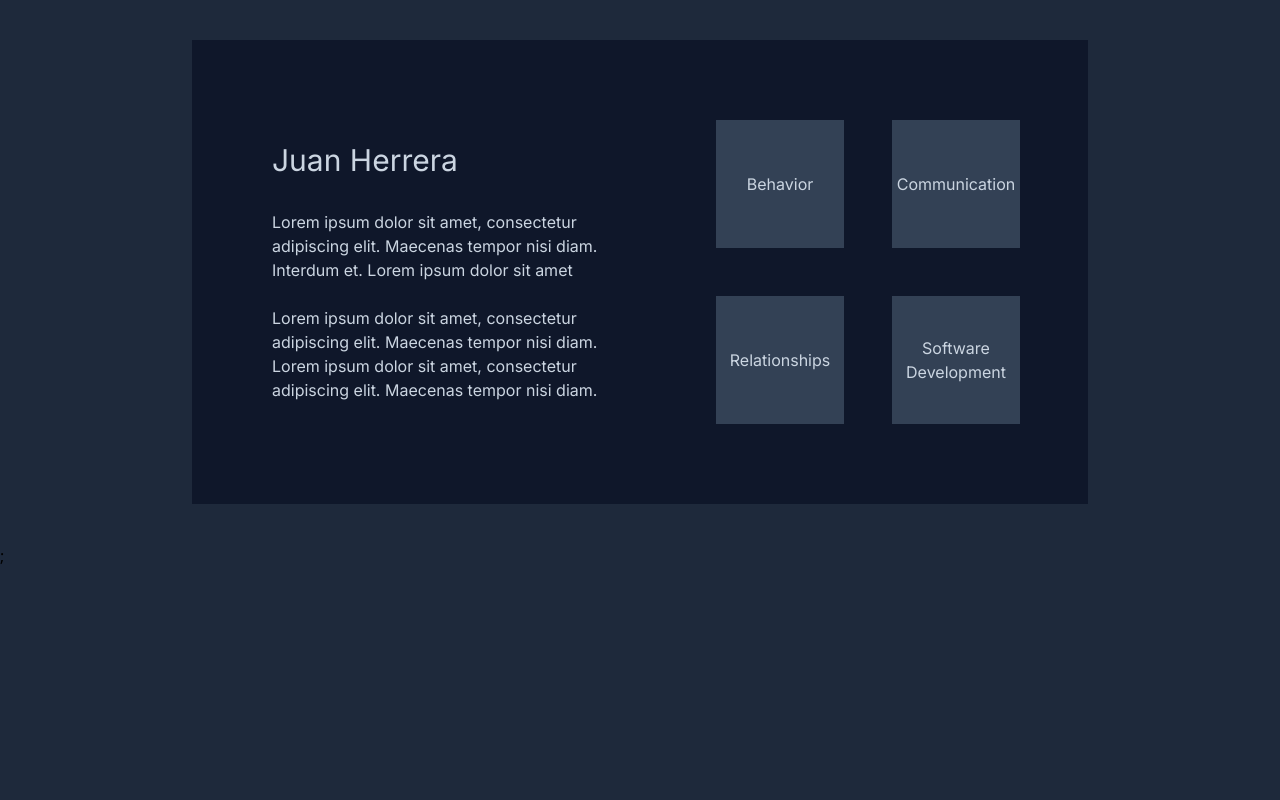
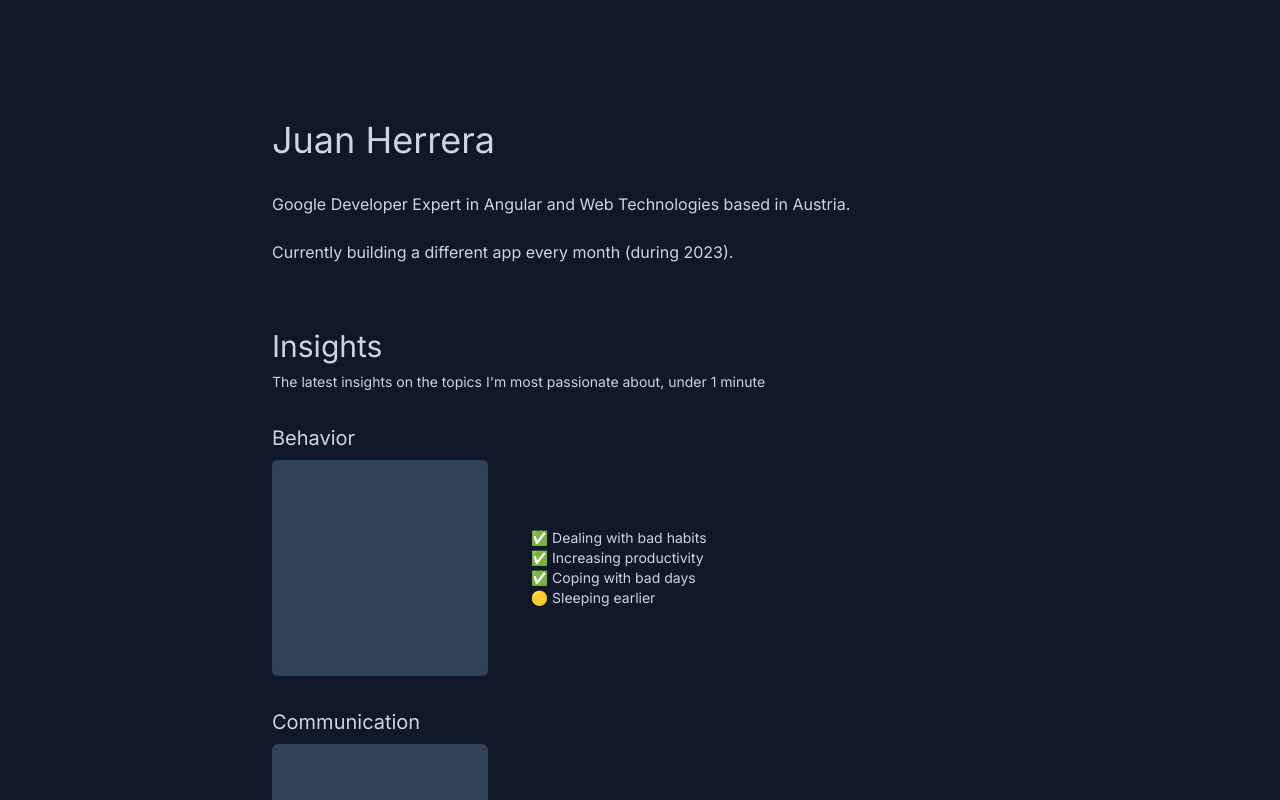
Before and after one commit to jdjuan/jdjuan.io, a Next.js app: page / in a window 1280 px wide. Shown: the top 800 px of the page. Built offline with nearby package versions, Linux system fonts and the light colour scheme; what tailwindcss-debug-screens would draw is missing.

Commit message:
add insights

```diff
--- a/pages/_document.tsx
+++ b/pages/_document.tsx
@@ -6,7 +6,7 @@ export default function Document() {
   return (
     <Html lang='en'>
       <Head></Head>
-      <body className={cx("bg-slate-800", { "debug-screens": isDev })}>
+      <body className={cx("bg-slate-900", { "debug-screens": isDev })}>
         <Main />
         <NextScript />
       </body>
--- /dev/null
+++ b/pages/_insights.ts
@@ -0,0 +1,19 @@
+export const insights = [
+  {
+    title: "Behavior",
+    topics: [
+      "✅ Dealing with bad habits",
+      "✅ Increasing productivity",
+      "✅ Coping with bad days",
+      "🟡 Sleeping earlier",
+    ],
+  },
+  {
+    title: "Communication",
+    topics: ["✅ Properly apologizing ", "✅ Public speaking", "✅ Writing your CV", "✅ Asking for mentorship"],
+  },
+  {
+    title: "Relationships",
+    topics: ["✅ Open relationships", "✅ Polyamory", "🟡 Living together"],
+  },
+];
--- a/pages/index.tsx
+++ b/pages/index.tsx
@@ -1,6 +1,7 @@
 import Head from "next/head";
 import cx from "classnames";
 import { Inter } from "@next/font/google";
+import { insights } from "./_insights";
 
 const inter = Inter({ subsets: ["latin"] });
 
@@ -11,12 +12,43 @@ export default function Home() {
         <title>Juan Herrera</title>
       </Head>
       <main
-        className={`${inter.className} max-w-4xl bg-slate-900 p-10 text-slate-300 sm:m-10 md:m-10 md:p-10 md:pr-6 lg:mx-auto lg:p-20 lg:pr-10`}
+        className={`${inter.className} max-w-4xl p-12 text-slate-300 sm:m-10 md:m-10 md:p-10 md:pr-6 lg:mx-auto lg:p-20 lg:pr-10`}
       >
-        {/* FIRST SCREEN */}
-        {/* max-sm:landscape:gap-8 */}
-        <div className='grid items-center gap-10 sm:grid-cols-2 sm:gap-14 md:gap-y-8 lg:gap-2 portrait:gap-16 landscape:gap-14'>
-          {/* ABOUT */}
+        {/* INTRO */}
+        <div className='mb-16'>
+          <h1 className='mb-8 text-4xl'>Juan Herrera</h1>
+          <div className=''>
+            <p>Google Developer Expert in Angular and Web Technologies based in Austria.</p>
+            <br />
+            <p>Currently building a different app every month (during 2023).</p>
+          </div>
+        </div>
+        {/* END INTRO */}
+        {/* INSIGHTS˝ */}
+        <div className='mb-16'>
+          <h2 className='mb-2 text-3xl'>Insights</h2>
+          <p className='text-sm'>The latest insights on the topics I&apos;m most passionate about, under 1 minute</p>
+          {insights.map(({ title, topics }) => (
+            <>
+              <div className='my-8'>
+                <h3 className='mb-2 text-xl'>{title}</h3>
+                <div className='grid grid-cols-12 items-center'>
+                  <div className='col-span-4'>
+                    <div className='aspect-square w-10/12 rounded-md bg-slate-700 bg-clip-content'></div>
+                  </div>
+                  <div className='col-span-8 text-sm'>
+                    {topics.map((topic) => (
+                      <>
+                        <p>{topic}</p>
+                      </>
+                    ))}
+                  </div>
+                </div>
+              </div>
+            </>
+          ))}
+        </div>
+        {/* <div className='grid items-center gap-10 sm:grid-cols-2 sm:gap-14 md:gap-y-8 lg:gap-2 portrait:gap-16 landscape:gap-14'>
           <div className=''>
             <h1 className='mb-8 text-3xl'>Juan Herrera</h1>
             <p>
@@ -27,7 +59,6 @@ export default function Home() {
               dolor sit amet, consectetur adipiscing elit. Maecenas tempor nisi diam.
             </p>
           </div>
-          {/* SQUARES */}
           <div className='grid grid-cols-2 gap-8 sm:gap-5 md:gap-7 lg:gap-8 xl:gap-12 max-md:landscape:gap-5'>
             {["Behavior", "Communication", "Relationships", "Software Development"].map((value, index) => (
               <div
@@ -41,7 +72,7 @@ export default function Home() {
               </div>
             ))}
           </div>
-        </div>
+        </div> */}
       </main>
     </>
   );
```
